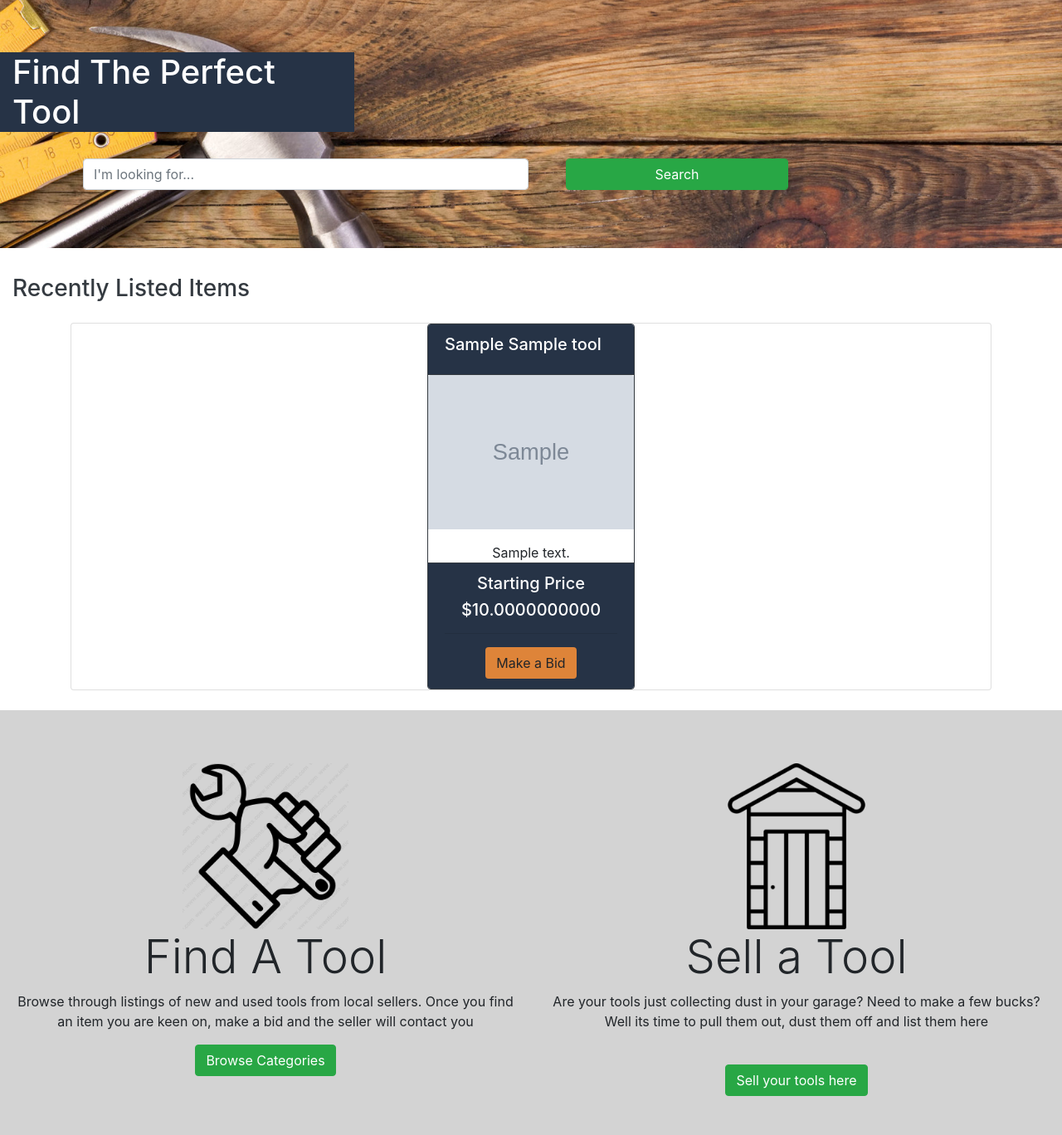
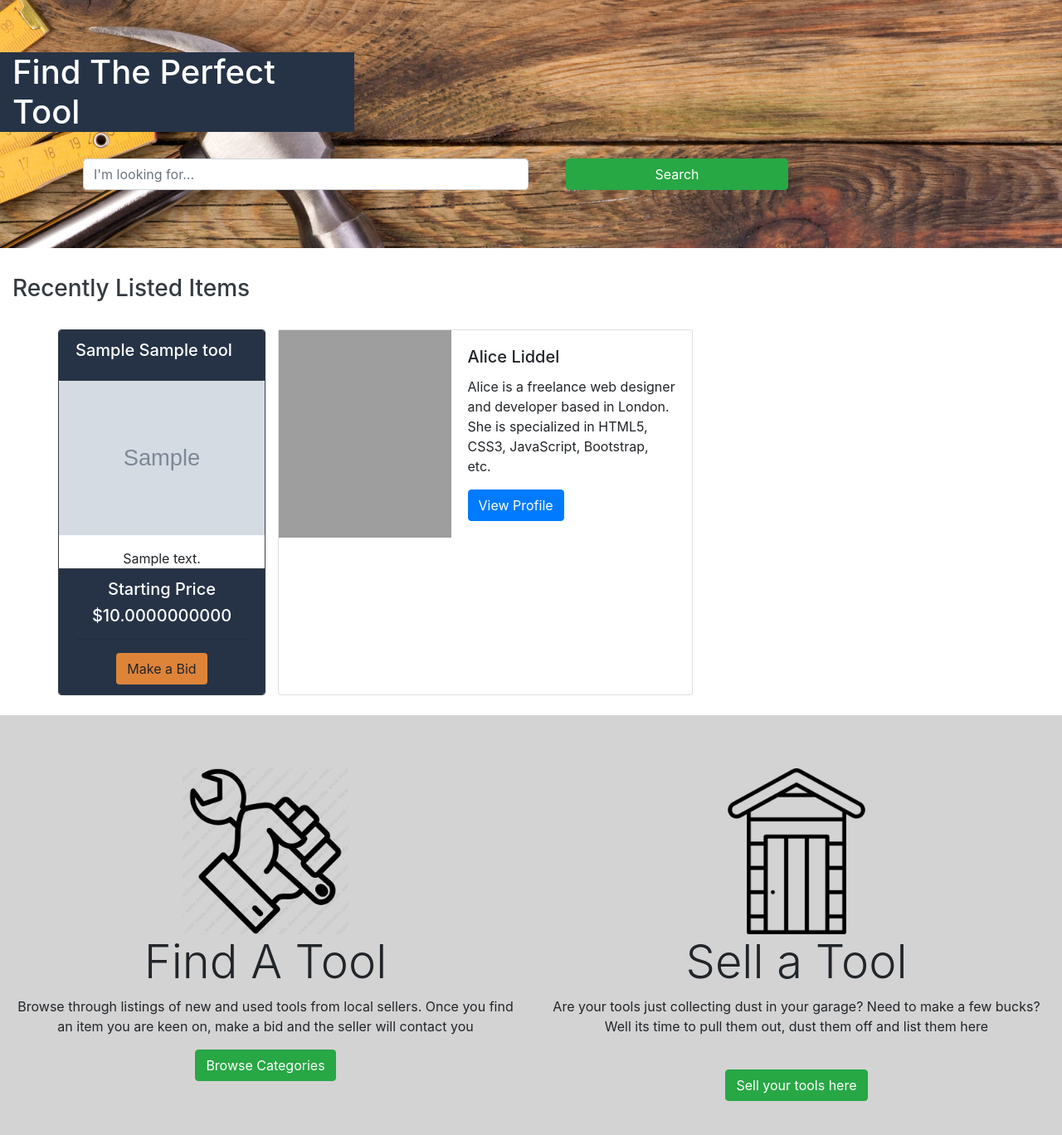
Before and after one commit to dcwilli/dustygarage, a Flask app: page / in a window 1280 px wide. Shown: the part 97-1465 px from the top of the page at 83% size. Run offline with Flask 2, Linux system fonts and the light colour scheme; tables that the repository leaves empty hold one stand-in row (values such as "Sample post"); grey boxes marked "Sample" are stand-in pictures; some libraries are stand-ins or nearby versions; grey boxes are pictures that could not be loaded.

Commit message:
Revert "card deck update"
This reverts commit e27d46f85f55a9f406d4be69fa1eae0ab1d25437.

```diff
--- a/marketplace/templates/index.html
+++ b/marketplace/templates/index.html
@@ -36,10 +36,10 @@
             <h3 class="col-sm-12 ">Recently Listed Items</h3>
         </div>
         <div class="container">
-            <div class="card-deck-wrapper">
+            <div class="card-group">
                 <div class="card-deck my-4 rounded-0">
                     {% for tool in tools %}
-                    <div class="card">
+
                     <div class="card border-dark mx-auto" style="max-width: 250px">
                         <div class="card-header bg-base-blue text-white border-dark">
                             <h5 class="card-title">{{tool.brand}} {{tool.tool_name}}</h5>
@@ -67,6 +67,21 @@
                             </div>
                         </div>
 
+                    </div>
+
+                    <div class="card" style="max-width: 500px;">
+                        <div class="row no-gutters">
+                            <div class="col-md-5" style="background: #868e96;">
+                                <img src="images/sample.svg" class="card-img-top h-100" alt="...">
+                            </div>
+                            <div class="col-md-7">
+                                <div class="card-body">
+                                    <h5 class="card-title">Alice Liddel</h5>
+                                    <p class="card-text">Alice is a freelance web designer and developer based in
+                                        London. She is specialized in HTML5, CSS3, JavaScript, Bootstrap, etc.</p>
+                                    <a href="#" class="btn btn-primary stretched-link">View Profile</a>
+                                </div>
+                            </div>
                         </div>
                     </div>
                     {% endfor %}
```
Lines whose indentation alone changed are shown as unchanged.
